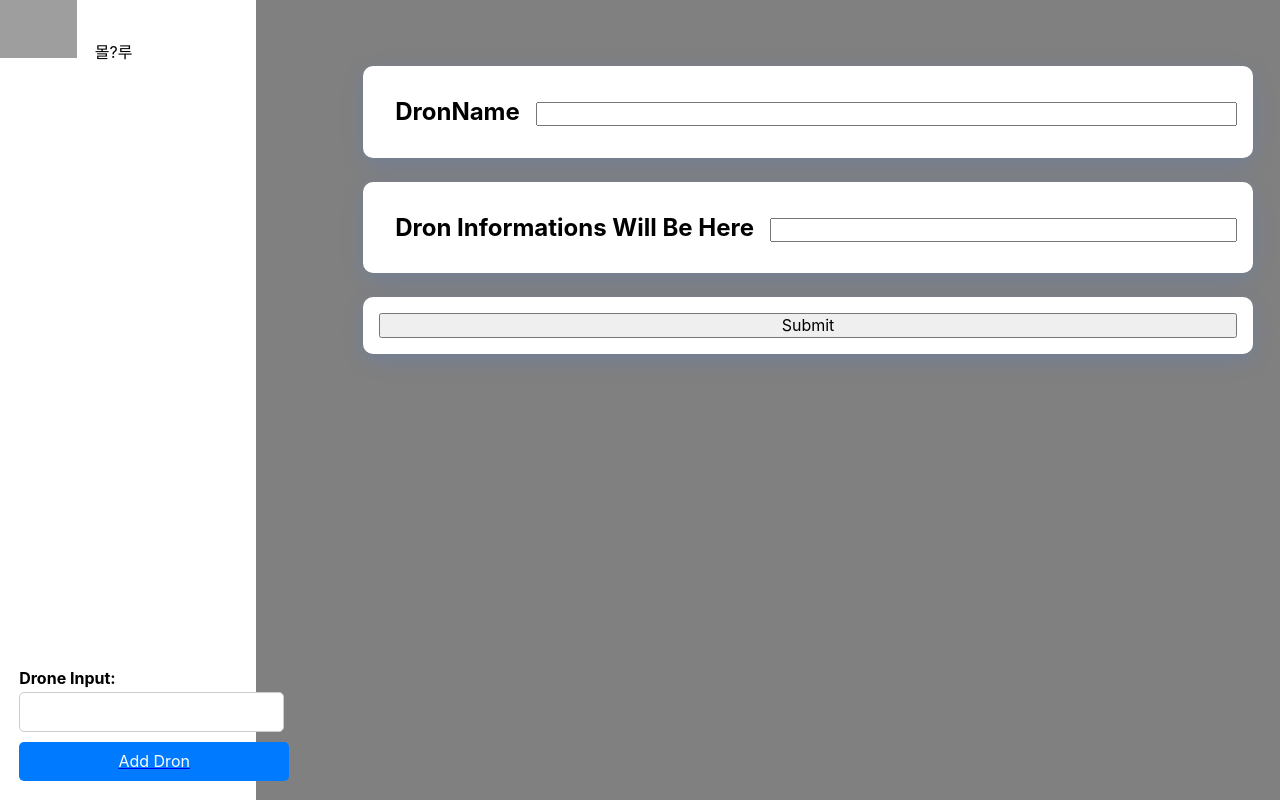
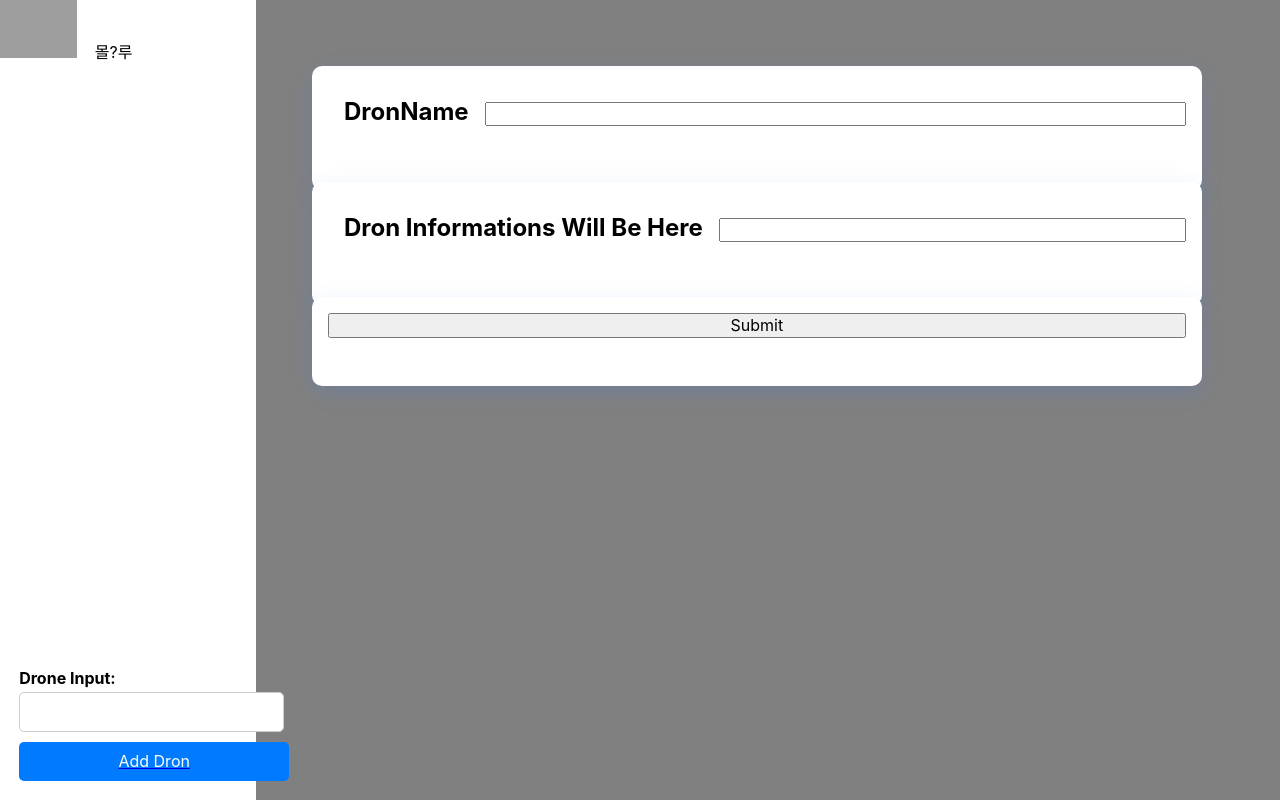
Before and after one commit to Insiro/nexus_dron_fe, a React (Create React App) app: page /drons/new in a window 1280 px wide. Built offline with nearby package versions, Linux system fonts and the light colour scheme; grey boxes are pictures that could not be loaded.

Commit message:
update: Layouts

```diff
--- /dev/null
+++ b/src/components/card/cardItemContent.jsx
@@ -0,0 +1,16 @@
+import styled from 'styled-components';
+
+export const CardItemContent = styled.div`
+    display: flex;
+    flex-flow: ${(props) => props.direction || 'column'};
+    background: #fff;
+    width: 100%;
+    box-shadow: 0 6px 20px rgba(56, 125, 255, 0.17);
+    -webkit-filter: drop-shadow(0 6px 20px rgba(56, 125, 255, 0.017));
+    filter: drop-shadow(0 6px 20px rgba(56, 125, 255, 0.017));
+    border-radius: 10px;
+    overflow: hidden;
+    text-decoration: none;
+    padding: ${(props) => (props.padding ? props.padding : '1rem')};
+    height: ${(props) => (props.height ? props.height : '100%')};
+`;
--- a/src/components/card/index.jsx
+++ b/src/components/card/index.jsx
@@ -1,4 +1,6 @@
-import styled from 'styled-components';
+import { CardItemContent } from './cardItemContent';
+import { SimpleCard } from './simpleCard';
+import { SimpleCardContainer } from './simpleCardContainer';
 
 export const CardWrapper = ({ children }) => {
     return (
@@ -9,20 +11,6 @@ export const CardWrapper = ({ children }) => {
         </div>
     );
 };
-
-const CardItemContent = styled.div`
-    display: flex;
-    flex-flow: ${(props) => props.direction || 'column'};
-    background: #fff;
-    width: 100%;
-    box-shadow: 0 6px 20px rgba(56, 125, 255, 0.17);
-    -webkit-filter: drop-shadow(0 6px 20px rgba(56, 125, 255, 0.017));
-    filter: drop-shadow(0 6px 20px rgba(56, 125, 255, 0.017));
-    border-radius: 10px;
-    overflow: hidden;
-    text-decoration: none;
-    padding: ${(props) => (props.padding ? props.padding : '1rem')};
-`;
 
 export const CardItem = ({ children, title, ...props }) => {
     return (
@@ -36,3 +24,5 @@ export const CardItem = ({ children, title, ...props }) => {
         </ul>
     );
 };
+
+export { SimpleCard, SimpleCardContainer };
--- /dev/null
+++ b/src/components/card/simpleCard.jsx
@@ -0,0 +1,24 @@
+import styled from 'styled-components';
+import { CardItemContent } from './cardItemContent';
+
+const SimpleCardWrapper = styled.div`
+    max-width: 80%;
+    width: 100%;
+    margin: 1rem;
+    display: flex;
+    flex-grow: 1;
+    margin: 0 1rem;
+    border-radius: 10px;
+    margin: auto;
+`;
+
+export const SimpleCard = ({ title, children, ...props }) => {
+    return (
+        <SimpleCardWrapper className="cards__items">
+            <CardItemContent {...props}>
+                <h2>{title}</h2>
+                {children}
+            </CardItemContent>
+        </SimpleCardWrapper>
+    );
+};
--- /dev/null
+++ b/src/components/card/simpleCardContainer.jsx
@@ -0,0 +1,13 @@
+import styled from 'styled-components';
+import * as styles from '../styles';
+const Contrainer = styled.div`
+    width: 100%;
+    ${styles.MEDIAQUERY_OVER_L} {
+        display: grid;
+        grid-template-columns: 50% 50%;
+    }
+`;
+
+export const SimpleCardContainer = ({ children }) => (
+    <Contrainer>{children}</Contrainer>
+);
--- a/src/components/layout/normal.jsx
+++ b/src/components/layout/normal.jsx
@@ -8,17 +8,17 @@ import { HamBurger } from './hamburger';
 import { SideBar } from './sidebar';
 import { LayoutWrapper } from './wrapper';
 
-export const ContentWrapper = styled.div`
-    position: relative;
+const ContentWrapper = styled.div`
+    flex-grow: 1;
     height: 100%;
-    ${styles.TRANSITION_SLOW}
-    transition-property: margin-left;
-    margin-left: 256px;
-    ${styles.MEDIAQUERY_UNDER_R} {
-        margin-left: ${(props) => (props.opened ? '256px ' : '0')};
-    }
+
     background: #808080;
-    overflow: auto;
+    overflow-y: scroll;
+`;
+
+const InnerContentWrapper = styled.div`
+    flex-grow: 1;
+    padding-bottom: 3rem;
 `;
 
 export const NormalLayout = ({ children }) => {
@@ -27,8 +27,10 @@ export const NormalLayout = ({ children }) => {
         <LayoutWrapper opened={opened}>
             <HamBurger opened={opened} />
             <SideBar opened={opened} />
-            <ContentWrapper opened={opened}>
-                {children ? children : <Outlet />}
+            <ContentWrapper>
+                <InnerContentWrapper>
+                    {children ? children : <Outlet />}
+                </InnerContentWrapper>
             </ContentWrapper>
         </LayoutWrapper>
     );
--- a/src/components/layout/sidebar/wrapper.jsx
+++ b/src/components/layout/sidebar/wrapper.jsx
@@ -2,18 +2,13 @@ import styled from 'styled-components';
 import * as styles from '../../styles';
 
 export const SideBarWrapper = styled.div`
-    z-index: 20;
     ${styles.TRANSITION_SLOW}
-    transition-property: left;
-    position: fixed;
-    top: 0;
-    left: 0;
-    bottom: 17%;
+    max-width: 256px;
     width: 256px;
+    height: 100%;
+
     overflow-y: auto;
-
     ${styles.MEDIAQUERY_UNDER_R} {
-        left: -256px;
-        ${(props) => props.opened && { left: 0 }}
+        width: ${(props) => (props.opened ? '0px' : '256px')};
     }
 `;
--- a/src/components/layout/wrapper.jsx
+++ b/src/components/layout/wrapper.jsx
@@ -1,6 +1,8 @@
 import styled from 'styled-components';
 export const LayoutWrapper = styled.div`
+    flex-direction: row;
     height: 100%;
     width: 100%;
+    display: flex;
     ${(props) => (props.css ? props.css : '')}
 `;
--- a/src/index.css
+++ b/src/index.css
@@ -25,7 +25,11 @@ code {
 }
 
 .cards {
+    max-width: 90% !important;
     height: 100%;
+    flex-grow: 1;
+    max-width: 100%;
+    display: flex;
 }
 
 h1 {
@@ -34,12 +38,13 @@ h1 {
 
 .cards__container {
     display: flex;
+    flex-grow: 1;
     flex-flow: column;
     align-items: center;
     max-width: 1120px;
+    justify-content: center;
     width: 90%;
     height: 100%;
-    margin: auto;
 }
 @media (max-width: 768px) {
     .cards__container {
@@ -49,13 +54,15 @@ h1 {
 
 .cards__wrapper {
     position: relative;
-    margin: 50px 0 45px;
+    margin-top: 50px;
+    margon-bottom: 45px;
     width: 100%;
 }
 
 .cards__items {
     margin-bottom: 24px;
     width: 100%;
+    justify-content: center;
 }
 
 .cards__item {
@@ -94,7 +101,6 @@ h1 {
     content: attr(data-category);
     position: absolute;
     bottom: 0;
-    margin-left: 10px;
     padding: 6px 8px;
     max-width: calc((100%) - 60px);
     font-size: 12px;
```
